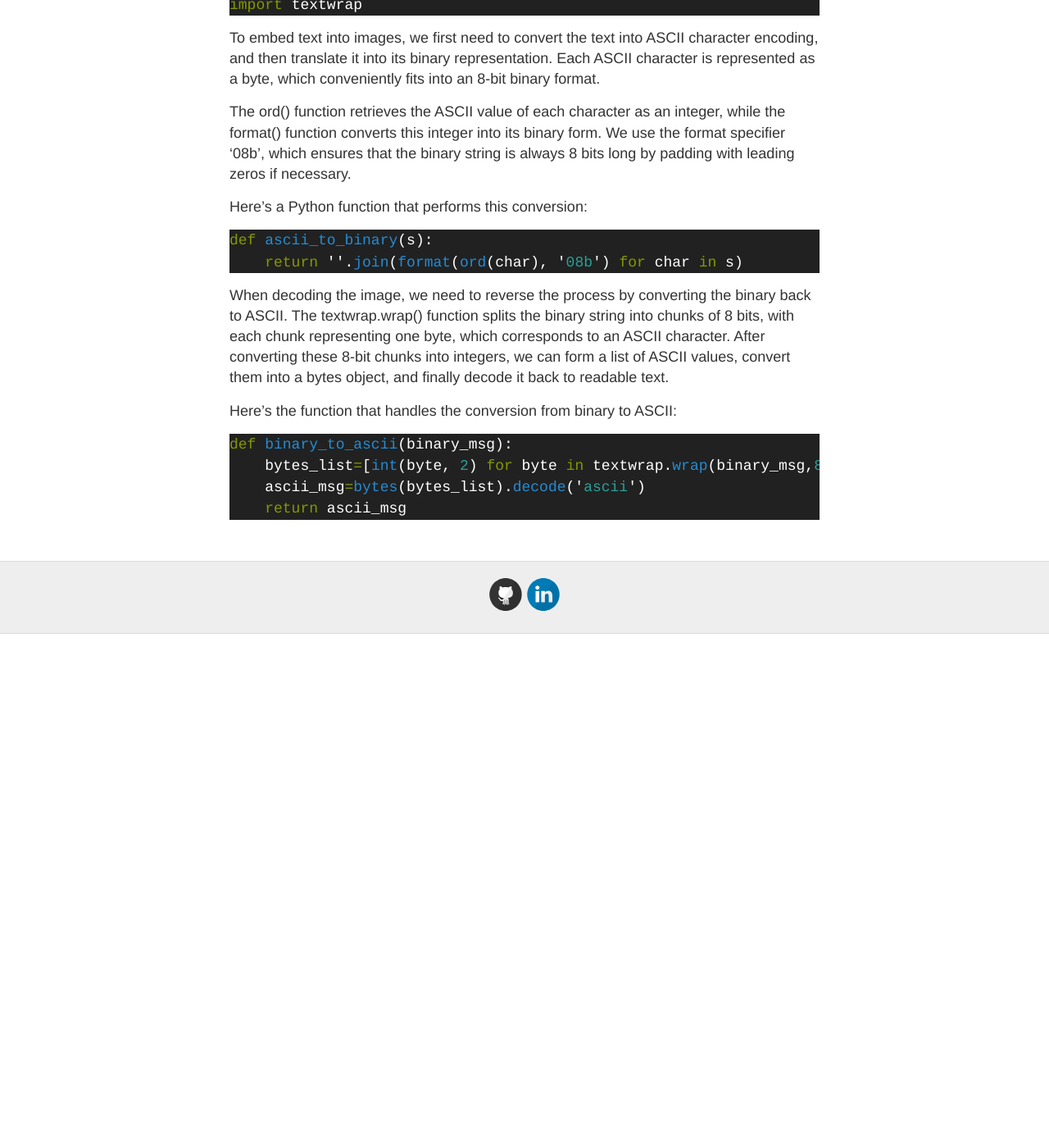
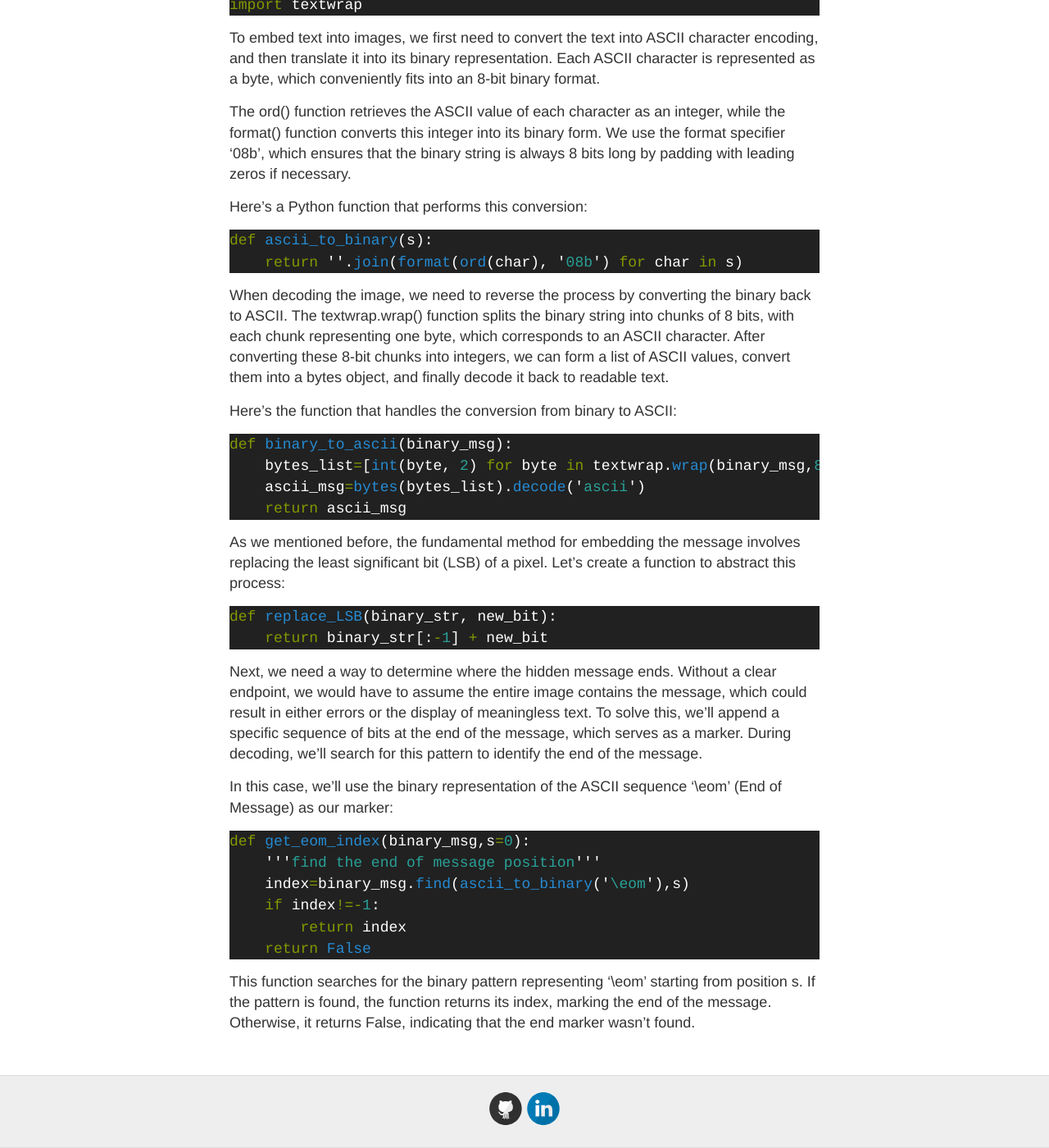
Before and after one commit to mgama1/mgama1.github.io, a Jekyll site: the page built from _posts/2024-10-2-secretmessage.md, in a window 1280 px wide and 1400 px high, scrolled down 3008 px. Shown: the whole window at 82% size. Built offline with Jekyll 4.4.1, drawn with Linux system fonts in a browser that asks for light colours; a script that is not in the unit is left out; before the commit the page ends 3781 px from its top, so only the background shows below that.

Commit message:
refactoring_and_stuff

````diff
--- a/_posts/2024-10-2-secretmessage.md
+++ b/_posts/2024-10-2-secretmessage.md
@@ -119,3 +119,22 @@ def binary_to_ascii(binary_msg):
     ascii_msg=bytes(bytes_list).decode('ascii')
     return ascii_msg
 ```
+
+As we mentioned before, the fundamental method for embedding the message involves replacing the least significant bit (LSB) of a pixel. Let’s create a function to abstract this process:
+```python
+def replace_LSB(binary_str, new_bit):
+    return binary_str[:-1] + new_bit
+```
+
+Next, we need a way to determine where the hidden message ends. Without a clear endpoint, we would have to assume the entire image contains the message, which could result in either errors or the display of meaningless text. To solve this, we’ll append a specific sequence of bits at the end of the message, which serves as a marker. During decoding, we’ll search for this pattern to identify the end of the message.
+
+In this case, we'll use the binary representation of the ASCII sequence '\eom' (End of Message) as our marker:
+```python
+def get_eom_index(binary_msg,s=0):
+    '''find the end of message position'''
+    index=binary_msg.find(ascii_to_binary('\eom'),s)
+    if index!=-1:
+        return index
+    return False
+```
+This function searches for the binary pattern representing '\eom' starting from position s. If the pattern is found, the function returns its index, marking the end of the message. Otherwise, it returns False, indicating that the end marker wasn’t found.
````
